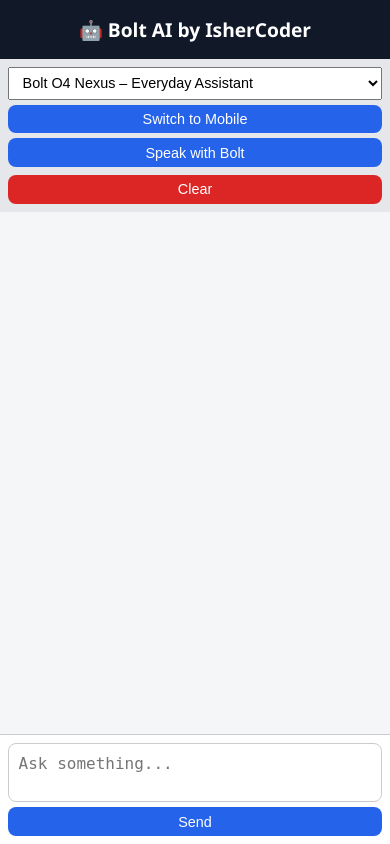
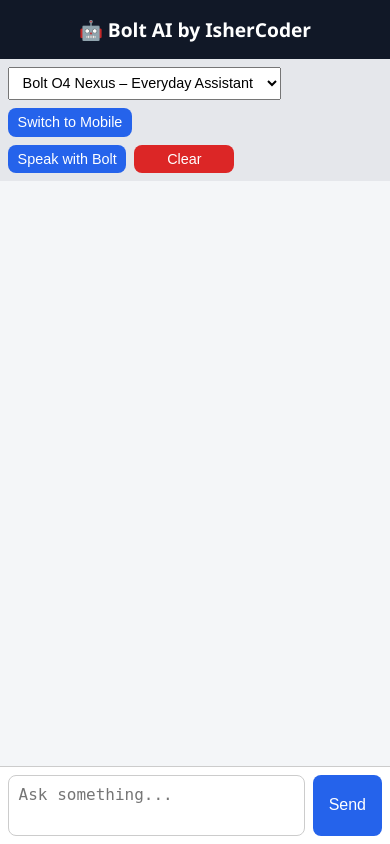
Before and after one commit to IsherCoder/zyroxai, a Flask app: page / in a window 390 px wide. Run offline with Flask 3, Linux system fonts and the light colour scheme.

Commit message:
Describe what you changed

```diff
--- a/templates/index.html
+++ b/templates/index.html
@@ -40,10 +40,10 @@
       flex: 1;
     }
 
-    select, button {
+    select, #toggleLayout, #clearBtn, #speakToggle, #stopSpeakToggle {
       font-size: 0.9rem;
       padding: 0.4rem 0.6rem;
-      min-width: 120px;
+      min-width: 100px;
       cursor: pointer;
     }
 
@@ -95,68 +95,34 @@
     }
 
     button {
+      padding: 0.6rem 1rem;
       background: #2563eb;
       color: white;
       border: none;
       border-radius: 8px;
+      font-size: 1rem;
+      cursor: pointer;
     }
 
-    #clearBtn {
-      background: #dc2626;
-    }
+    #clearBtn { background: #dc2626; }
+    #stopSpeakToggle { background: #555; }
 
-    body.mobile #topBar {
+    body.mobile #topBar, body.mobile #topBar > div, body.mobile #inputArea {
       flex-direction: column;
       align-items: stretch;
     }
 
-    body.mobile #topBar > div {
-      flex-direction: column;
-    }
-
     body.mobile select,
+    body.mobile #toggleLayout,
+    body.mobile #clearBtn,
+    body.mobile #speakToggle,
+    body.mobile #stopSpeakToggle,
     body.mobile button {
       width: 100%;
     }
 
-    body.mobile #inputArea {
-      flex-direction: column;
-    }
-
     body.mobile .message {
       max-width: 95%;
-    }
-
-    @media (max-width: 600px) {
-      #topBar {
-        flex-direction: column;
-        align-items: stretch;
-        padding: 0.5rem;
-      }
-
-      #topBar > div {
-        flex-direction: column;
-        gap: 0.3rem;
-      }
-
-      select, button {
-        width: 100%;
-      }
-
-      .message {
-        max-width: 95%;
-        font-size: 0.95rem;
-        padding: 0.6rem 0.8rem;
-      }
-
-      #inputArea {
-        flex-direction: column;
-        gap: 0.3rem;
-      }
-
-      button {
-        width: 100%;
-      }
     }
   </style>
 </head>
@@ -170,12 +136,15 @@
         <option value="Bolt O5 Forge">Bolt O5 Forge – Coding Expert</option>
         <option value="Bolt O7 Quill">Bolt O7 Quill – Writing Assistant</option>
         <option value="Bolt O2 Polyglot">Bolt O2 Polyglot – Translator</option>
-        <option value="Bolt O1 Pulse">Bolt O1 Pulse – Health Advisor</option>
+        <option value="Bolt O1 Pulse">Bolt O1 Pulse – Health Assistant</option>
       </select>
       <button id="toggleLayout" onclick="toggleLayout()">Switch to Mobile</button>
-      <button id="toggleVoice" onclick="toggleVoiceMode()">Speak with Bolt</button>
     </div>
-    <button id="clearBtn" onclick="clearChat()">Clear</button>
+    <div>
+      <button id="speakToggle" onclick="speakWithBolt()">Speak with Bolt</button>
+      <button id="stopSpeakToggle" onclick="stopSpeaking()" style="display: none;">Stop Speaking with Bolt</button>
+      <button id="clearBtn" onclick="clearChat()">Clear</button>
+    </div>
   </div>
 
   <div id="chatContainer"></div>
@@ -186,16 +155,14 @@
   </div>
 
   <script>
-    let chatHistory = JSON.parse(localStorage.getItem("chatHistory") || "[]");
-    let selectedModel = localStorage.getItem("selectedModel") || "Bolt O4 Nexus";
-    let voiceModeEnabled = false;
-    let recognition = null;
-
     const chatContainer = document.getElementById('chatContainer');
     const modelSelect = document.getElementById('modelSelect');
     const input = document.getElementById('userInput');
     const toggleLayoutBtn = document.getElementById('toggleLayout');
-    const toggleVoiceBtn = document.getElementById('toggleVoice');
+
+    let chatHistory = JSON.parse(localStorage.getItem("chatHistory") || "[]");
+    let selectedModel = localStorage.getItem("selectedModel") || "Bolt O4 Nexus";
+    let speechEnabled = false;
 
     modelSelect.value = selectedModel;
 
@@ -210,15 +177,26 @@
       localStorage.setItem("selectedModel", selectedModel);
     }
 
-    function toggleVoiceMode() {
-      voiceModeEnabled = !voiceModeEnabled;
-      toggleVoiceBtn.textContent = voiceModeEnabled ? "Stop Speaking with Bolt" : "Speak with Bolt";
+    function speakWithBolt() {
+      speechEnabled = true;
+      document.getElementById('speakToggle').style.display = 'none';
+      document.getElementById('stopSpeakToggle').style.display = 'inline-block';
+    }
 
-      if (voiceModeEnabled) {
-        startVoiceInput();
-      } else {
-        if (recognition) recognition.stop();
-      }
+    function stopSpeaking() {
+      speechEnabled = false;
+      speechSynthesis.cancel();  // 🔥 This stops Bolt mid-sentence
+      document.getElementById('speakToggle').style.display = 'inline-block';
+      document.getElementById('stopSpeakToggle').style.display = 'none';
+    }
+
+    function speak(text) {
+      if (!speechEnabled) return;
+      const utterance = new SpeechSynthesisUtterance(text);
+      utterance.lang = 'en-US';
+      utterance.rate = 1;
+      utterance.pitch = 1;
+      speechSynthesis.speak(utterance);
     }
 
     function renderChat() {
@@ -232,11 +210,11 @@
       chatContainer.scrollTop = chatContainer.scrollHeight;
     }
 
-    async function sendMessage(text = null) {
-      const message = text || input.value.trim();
-      if (!message) return;
+    async function sendMessage() {
+      const text = input.value.trim();
+      if (!text) return;
 
-      const userMsg = { role: "user", content: message };
+      const userMsg = { role: "user", content: text };
       chatHistory.push(userMsg);
       localStorage.setItem("chatHistory", JSON.stringify(chatHistory));
       input.value = "";
@@ -256,6 +234,13 @@
           body: JSON.stringify({ history: chatHistory, selected_model: selectedModel })
         });
 
+        if (!res.ok) {
+          bubble.textContent = "Error: " + res.status + " " + res.statusText;
+          botMsg.content = bubble.textContent;
+          localStorage.setItem("chatHistory", JSON.stringify(chatHistory));
+          return;
+        }
+
         const reader = res.body.getReader();
         const decoder = new TextDecoder();
         let fullText = "";
@@ -271,55 +256,13 @@
 
         botMsg.content = fullText;
         localStorage.setItem("chatHistory", JSON.stringify(chatHistory));
-
-        if (voiceModeEnabled) {
-          speakText(fullText);
-        }
+        if (speechEnabled) speak(fullText);
 
       } catch (error) {
         bubble.textContent = "Network error: " + error.message;
         botMsg.content = bubble.textContent;
         localStorage.setItem("chatHistory", JSON.stringify(chatHistory));
       }
-    }
-
-    function startVoiceInput() {
-      if (!('webkitSpeechRecognition' in window || 'SpeechRecognition' in window)) {
-        alert("Speech recognition not supported in this browser.");
-        return;
-      }
-
-      recognition = new (window.SpeechRecognition || window.webkitSpeechRecognition)();
-      recognition.lang = 'en-US';
-      recognition.continuous = true;
-      recognition.interimResults = false;
-
-      recognition.onresult = function(event) {
-        const voiceText = event.results[event.results.length - 1][0].transcript;
-        sendMessage(voiceText);
-      };
-
-      recognition.onerror = function(event) {
-        console.error("Voice error: ", event.error);
-      };
-
-      recognition.onend = function() {
-        if (voiceModeEnabled) recognition.start();
-      };
-
-      recognition.start();
-    }
-
-    function speakText(text) {
-      const utterance = new SpeechSynthesisUtterance(text);
-      utterance.lang = 'en-US';
-      speechSynthesis.speak(utterance);
-    }
-
-    function clearChat() {
-      chatHistory = [];
-      localStorage.removeItem("chatHistory");
-      renderChat();
     }
 
     input.addEventListener("keydown", (e) => {
@@ -329,9 +272,12 @@
       }
     });
 
-    if (localStorage.getItem("layoutMode") === "mobile") {
+    const savedLayout = localStorage.getItem("layoutMode");
+    if (savedLayout === "mobile") {
       document.body.classList.add("mobile");
       toggleLayoutBtn.textContent = "Switch to Desktop";
+    } else {
+      toggleLayoutBtn.textContent = "Switch to Mobile";
     }
 
     renderChat();
```
